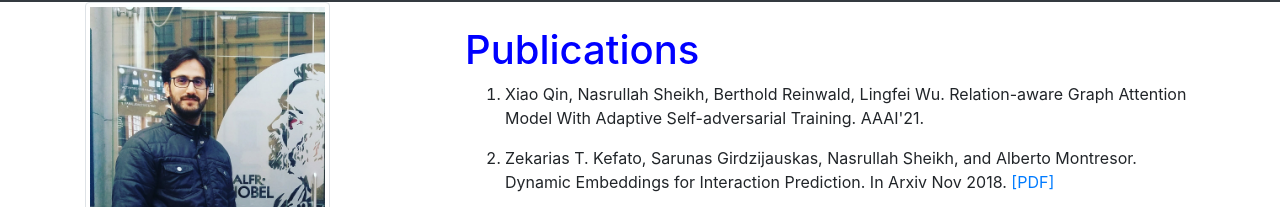
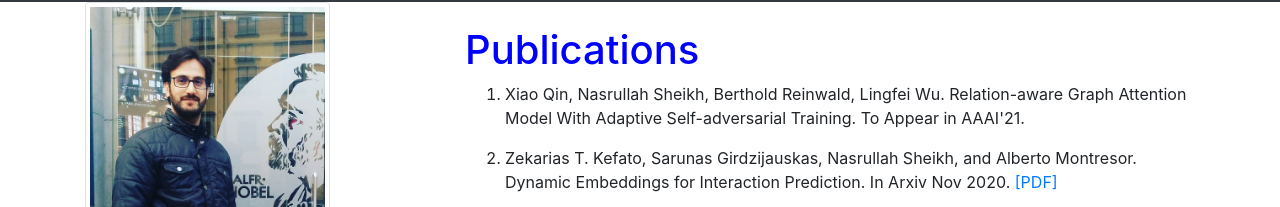
Before and after one commit to snash4/snash4.github.io, a website: page publication.html in a window 1280 px wide. Shown: the part 379-586 px from the top of the page. Drawn offline with Linux system fonts and the light colour scheme.

Commit message:
Update publication.html

```diff
--- a/publication.html
+++ b/publication.html
@@ -85,11 +85,11 @@
            <h1 class="mt-4" style="color:blue">Publications</h1>
           <ol>
              <li>
-                   <p>Xiao Qin, Nasrullah Sheikh,  Berthold Reinwald, Lingfei Wu. Relation-aware Graph Attention Model With Adaptive Self-adversarial Training. AAAI'21.
+                   <p>Xiao Qin, Nasrullah Sheikh,  Berthold Reinwald, Lingfei Wu. Relation-aware Graph Attention Model With Adaptive Self-adversarial Training. To Appear in AAAI'21.
                 </li>
 
                <li>
-                   <p>Zekarias T. Kefato, Sarunas Girdzijauskas, Nasrullah Sheikh, and Alberto Montresor. Dynamic Embeddings for Interaction Prediction. In Arxiv Nov 2018.
+                   <p>Zekarias T. Kefato, Sarunas Girdzijauskas, Nasrullah Sheikh, and Alberto Montresor. Dynamic Embeddings for Interaction Prediction. In Arxiv Nov 2020.
                     <a href="https://arxiv.org/abs/2011.05208">[<span class="caps">PDF</span>]</a> </p>
                 </li>
 
```
